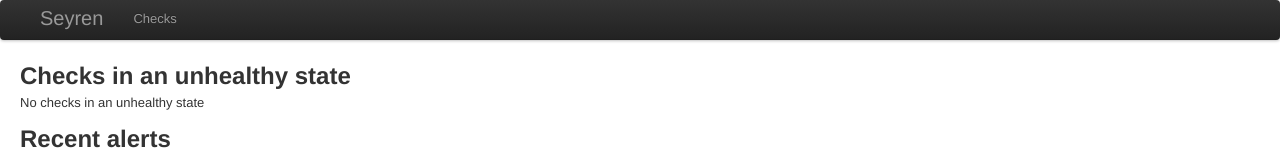
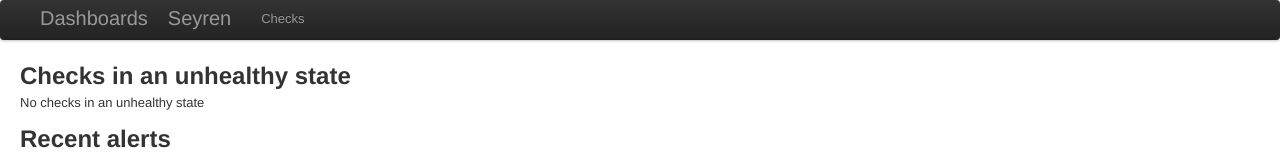
Before and after one commit to scobal/seyren, a plain HTML site: page seyren-web/src/main/webapp/index.html in a window 1280 px wide. Shown: the top 158 px of the page. Drawn offline with Linux system fonts and the light colour scheme; no server answers.

Commit message:
updated nav

```diff
--- a/seyren-web/src/main/webapp/index.html
+++ b/seyren-web/src/main/webapp/index.html
@@ -19,6 +19,7 @@
         <div class="navbar">
             <div class="navbar-inner">
                 <div class="container-fluid">
+                    <a href="/dashboard" class="brand">Dashboards</a>
                     <a href="#/" class="brand">Seyren</a>
                     <ul class="nav">
                         <li><a href="#/checks">Checks</a></li>
```
